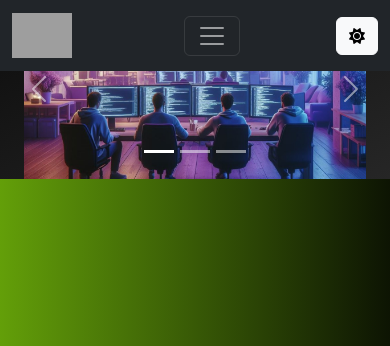
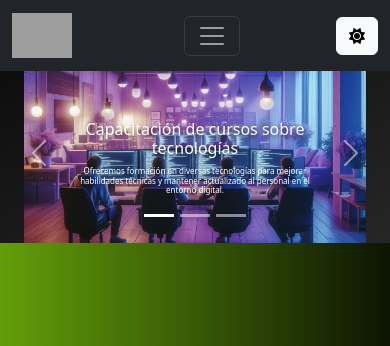
Before and after one commit to emersonxinay/almacen_de_videos_youtube, a Flask app: page / in a window 390 px wide. Shown: the top 346 px of the page. Run offline with Flask 3, Linux system fonts and the light colour scheme; some libraries are stand-ins or nearby versions; grey boxes are pictures that could not be loaded.

Commit message:
fix carousel

```diff
--- a/static/css/style.css
+++ b/static/css/style.css
@@ -103,3 +103,15 @@ body {
   margin-left: 1em;
   color: #0D0D0D;
 }
+/* para el carousel */
+@media (max-width: 767.98px) {
+  #carouselExampleCaptions {
+    margin-top: 4em; /* Altura de la barra de navegación */
+  }
+  .carousel-caption h2 {
+      font-size: 1rem; /* Tamaño del texto del título en pantallas pequeñas */
+  }
+  .carousel-caption h5 {
+      font-size: 0.5rem; /* Tamaño del texto del subtítulo en pantallas pequeñas */
+  }
+}
--- a/templates/inicio.html
+++ b/templates/inicio.html
@@ -1,7 +1,7 @@
 {% extends "base.html" %} {% block header %}
 
 <!-- Sección de carrousel con degradado -->
-<div id="carouselExampleCaptions" class="carousel slide container-fluid">
+<div id="carouselExampleCaptions" class="carousel slide container-fluid" data-bs-ride="carousel">
   <div class="carousel-indicators">
     <button type="button" data-bs-target="#carouselExampleCaptions" data-bs-slide-to="0" class="active"
       aria-current="true" aria-label="Slide 1"></button>
@@ -11,24 +11,24 @@
   <div class="carousel-inner">
     <div class="carousel-item active">
       <img src="../static/img/programadores1.png" class="d-block w-100" alt="...">
-      <div class="carousel-caption d-none d-md-block">
-        <h2>Capacitación de cursos sobre tecnologías </h2>
+      <div class="carousel-caption">
+        <h2>Capacitación de cursos sobre tecnologías</h2>
         <h5>Ofrecemos formación en diversas tecnologías para mejorar habilidades técnicas y mantener actualizado al
           personal en el entorno digital.</h5>
       </div>
     </div>
     <div class="carousel-item">
       <img src="../static/img/programadores2.png" class="d-block w-100" alt="...">
-      <div class="carousel-caption d-none d-md-block">
-        <h2>Servicio de desarrollo de software de aplicaciones moviles y web</h2>
+      <div class="carousel-caption">
+        <h2>Servicio de desarrollo de software de aplicaciones móviles y web</h2>
         <h5>Desarrollamos aplicaciones móviles y web personalizadas para optimizar procesos y mejorar la experiencia del
           usuario final.</h5>
       </div>
     </div>
     <div class="carousel-item">
       <img src="../static/img/programadores4.png" class="d-block w-100" alt="...">
-      <div class="carousel-caption d-none d-md-block">
-        <h2>Servicio de consultoria de analisis de datos a empresas</h2>
+      <div class="carousel-caption">
+        <h2>Servicio de consultoría de análisis de datos a empresas</h2>
         <h5>Brindamos consultoría en análisis de datos para ayudar a las empresas a tomar decisiones informadas basadas
           en información detallada.</h5>
       </div>
```
